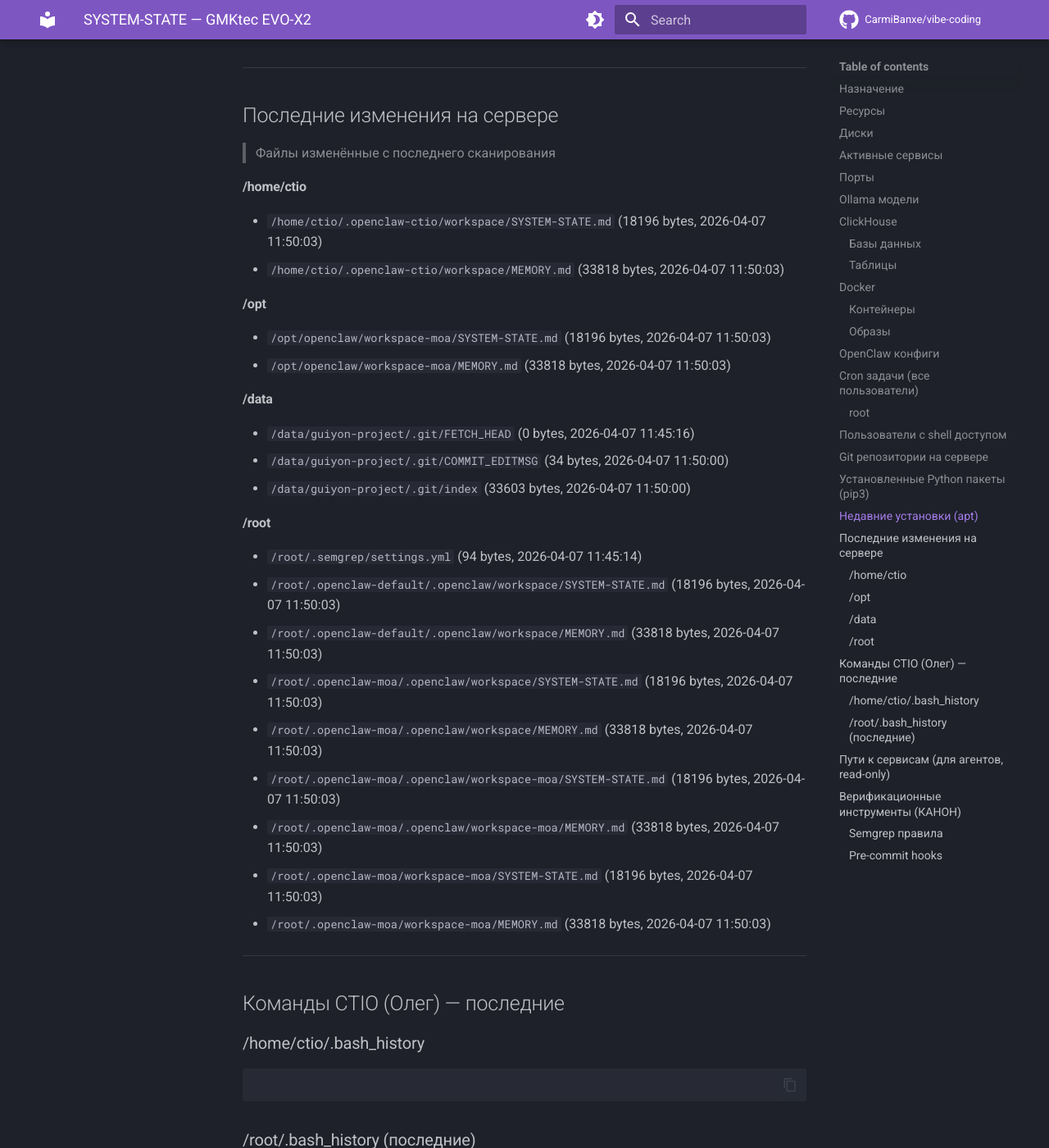
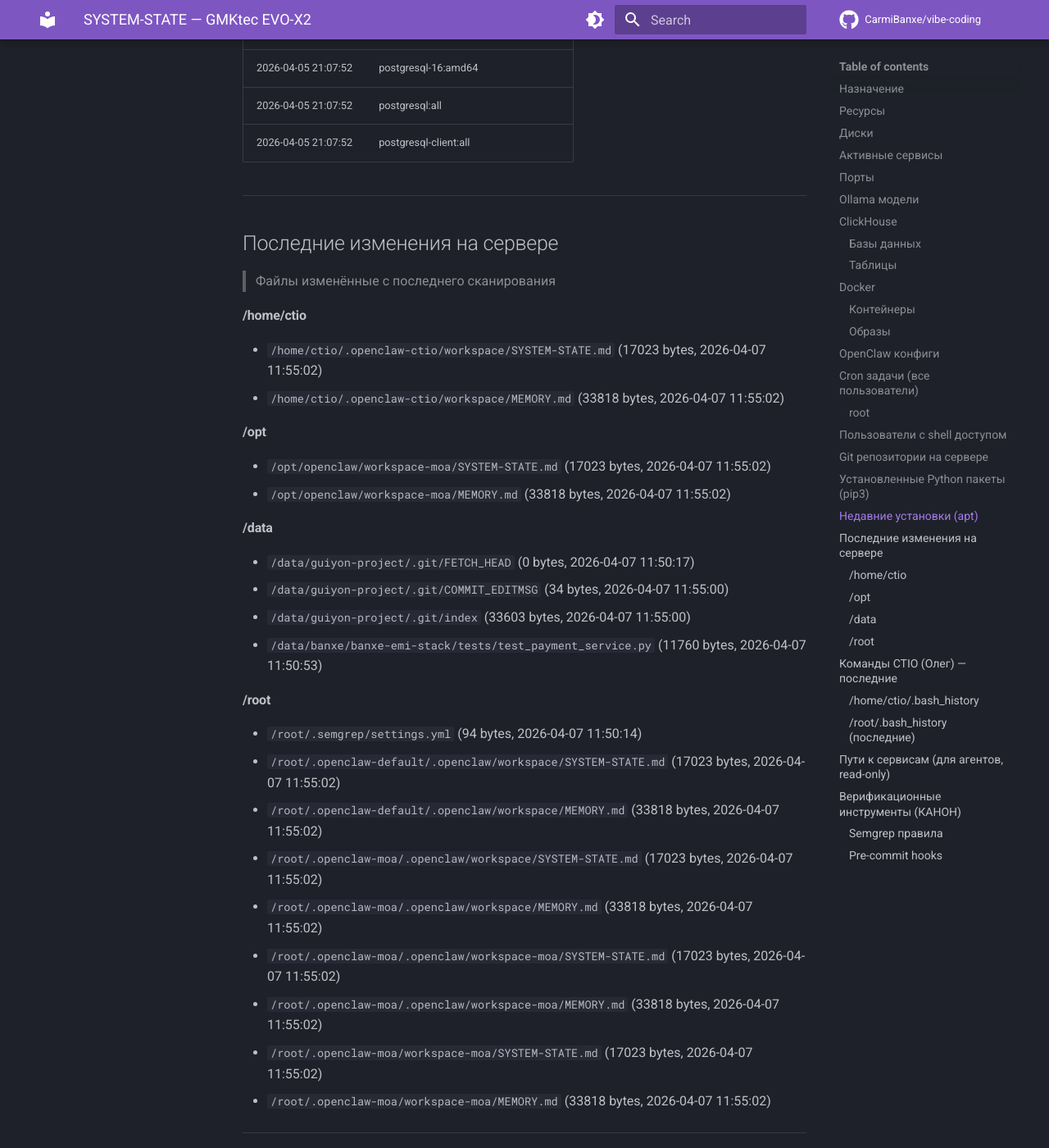
Before and after one commit to CarmiBanxe/vibe-coding, an MkDocs documentation site: the page built from docs/SYSTEM-STATE.md, in a window 1280 px wide and 1400 px high, scrolled down 13906 px. Shown: the whole window at 82% size. Built offline with MkDocs 1.6.1 and Material for MkDocs 9.7.7, drawn with Linux system fonts in a browser that asks for light colours; comment, search, counter and statistics services are not loaded; some of the changed text lies outside the part shown.

Commit message:
auto: SYSTEM-STATE v2 update (2026-04-07 11:55 CEST)

```diff
--- a/docs/SYSTEM-STATE.md
+++ b/docs/SYSTEM-STATE.md
@@ -1,6 +1,6 @@
 # SYSTEM-STATE — GMKtec EVO-X2
 > Автоматически обновляется каждые 5 минут
-> Последнее сканирование: 2026-04-07 11:50 CEST
+> Последнее сканирование: 2026-04-07 11:55 CEST
 > Источник: ctio-watcher.sh v2 (cron)
 
 ## Назначение
@@ -187,8 +187,8 @@
 | qwen3-banxe-v2:latest | 17.3 GB | 2026-04-03 |
 | qwen3-banxe:latest | 17.3 GB | 2026-04-02 |
 | qwen3:30b-a3b | 17.3 GB | 2026-04-02 |
+| gurubot/gpt-oss-derestricted:20b | 14.7 GB | 2026-03-26 |
 | huihui_ai/glm-4.7-flash-abliterated:latest | 17.5 GB | 2026-03-26 |
-| gurubot/gpt-oss-derestricted:20b | 14.7 GB | 2026-03-26 |
 
 ## ClickHouse
 ### Базы данных
@@ -197,6 +197,7 @@
 ### Таблицы
 | БД | Таблица | Размер | Строк | Движок |
 |----|---------|--------|-------|--------|
+| banxe | .inner_id.4855fd54-2854-49bc-8674-441e4c4dc5ae | 0.00 B | 0 | SummingMergeTree |
 | banxe | .inner_id.66ba6d73-7cd9-4d64-95fb-98eeaea5c3c3 | 2.57 KiB | 3 | ReplacingMergeTree |
 | banxe | .inner_id.a011adf9-b47b-49d5-97db-8ae354e25db4 | 985.00 B | 3 | SummingMergeTree |
 | banxe | accounts | 0.00 B | 0 | ReplacingMergeTree |
@@ -208,7 +209,9 @@
 | banxe | hitl_decisions | 0.00 B | 0 | MergeTree |
 | banxe | kyc_events | 1.76 KiB | 21 | MergeTree |
 | banxe | mv_daily_stats | 985.00 B | 3 | MaterializedView |
+| banxe | mv_payment_daily_volume | 0.00 B | 0 | MaterializedView |
 | banxe | mv_sar_queue | 2.57 KiB | 3 | MaterializedView |
+| banxe | payment_events | 0.00 B | 0 | MergeTree |
 | banxe | safeguarding_breaches | 0.00 B | 0 | MergeTree |
 | banxe | safeguarding_events | 0.00 B | 0 | MergeTree |
 | banxe | transactions | 1.81 KiB | 13 | MergeTree |
@@ -250,8 +253,8 @@
 | marble-src-marble-frontend:latest | 757MB |
 | marble-src-marble-backend:latest | 255MB |
 | andreysenov/firebase-tools:latest | 1.47GB |
+| <none>:<none> | 646MB |
 | jube.app:latest | 646MB |
-| <none>:<none> | 646MB |
 | mongo:8 | 950MB |
 | postgis/postgis:17-3.5 | 637MB |
 | postgres:17 | 453MB |
@@ -381,28 +384,29 @@
 
 
 #### /home/ctio
-- `/home/ctio/.openclaw-ctio/workspace/SYSTEM-STATE.md` (18196 bytes, 2026-04-07 11:50:03)
-- `/home/ctio/.openclaw-ctio/workspace/MEMORY.md` (33818 bytes, 2026-04-07 11:50:03)
+- `/home/ctio/.openclaw-ctio/workspace/SYSTEM-STATE.md` (17023 bytes, 2026-04-07 11:55:02)
+- `/home/ctio/.openclaw-ctio/workspace/MEMORY.md` (33818 bytes, 2026-04-07 11:55:02)
 
 #### /opt
-- `/opt/openclaw/workspace-moa/SYSTEM-STATE.md` (18196 bytes, 2026-04-07 11:50:03)
-- `/opt/openclaw/workspace-moa/MEMORY.md` (33818 bytes, 2026-04-07 11:50:03)
+- `/opt/openclaw/workspace-moa/SYSTEM-STATE.md` (17023 bytes, 2026-04-07 11:55:02)
+- `/opt/openclaw/workspace-moa/MEMORY.md` (33818 bytes, 2026-04-07 11:55:02)
 
 #### /data
-- `/data/guiyon-project/.git/FETCH_HEAD` (0 bytes, 2026-04-07 11:45:16)
-- `/data/guiyon-project/.git/COMMIT_EDITMSG` (34 bytes, 2026-04-07 11:50:00)
-- `/data/guiyon-project/.git/index` (33603 bytes, 2026-04-07 11:50:00)
+- `/data/guiyon-project/.git/FETCH_HEAD` (0 bytes, 2026-04-07 11:50:17)
+- `/data/guiyon-project/.git/COMMIT_EDITMSG` (34 bytes, 2026-04-07 11:55:00)
+- `/data/guiyon-project/.git/index` (33603 bytes, 2026-04-07 11:55:00)
+- `/data/banxe/banxe-emi-stack/tests/test_payment_service.py` (11760 bytes, 2026-04-07 11:50:53)
 
 #### /root
-- `/root/.semgrep/settings.yml` (94 bytes, 2026-04-07 11:45:14)
-- `/root/.openclaw-default/.openclaw/workspace/SYSTEM-STATE.md` (18196 bytes, 2026-04-07 11:50:03)
-- `/root/.openclaw-default/.openclaw/workspace/MEMORY.md` (33818 bytes, 2026-04-07 11:50:03)
-- `/root/.openclaw-moa/.openclaw/workspace/SYSTEM-STATE.md` (18196 bytes, 2026-04-07 11:50:03)
-- `/root/.openclaw-moa/.openclaw/workspace/MEMORY.md` (33818 bytes, 2026-04-07 11:50:03)
-- `/root/.openclaw-moa/.openclaw/workspace-moa/SYSTEM-STATE.md` (18196 bytes, 2026-04-07 11:50:03)
-- `/root/.openclaw-moa/.openclaw/workspace-moa/MEMORY.md` (33818 bytes, 2026-04-07 11:50:03)
-- `/root/.openclaw-moa/workspace-moa/SYSTEM-STATE.md` (18196 bytes, 2026-04-07 11:50:03)
-- `/root/.openclaw-moa/workspace-moa/MEMORY.md` (33818 bytes, 2026-04-07 11:50:03)
+- `/root/.semgrep/settings.yml` (94 bytes, 2026-04-07 11:50:14)
+- `/root/.openclaw-default/.openclaw/workspace/SYSTEM-STATE.md` (17023 bytes, 2026-04-07 11:55:02)
+- `/root/.openclaw-default/.openclaw/workspace/MEMORY.md` (33818 bytes, 2026-04-07 11:55:02)
+- `/root/.openclaw-moa/.openclaw/workspace/SYSTEM-STATE.md` (17023 bytes, 2026-04-07 11:55:02)
+- `/root/.openclaw-moa/.openclaw/workspace/MEMORY.md` (33818 bytes, 2026-04-07 11:55:02)
+- `/root/.openclaw-moa/.openclaw/workspace-moa/SYSTEM-STATE.md` (17023 bytes, 2026-04-07 11:55:02)
+- `/root/.openclaw-moa/.openclaw/workspace-moa/MEMORY.md` (33818 bytes, 2026-04-07 11:55:02)
+- `/root/.openclaw-moa/workspace-moa/SYSTEM-STATE.md` (17023 bytes, 2026-04-07 11:55:02)
+- `/root/.openclaw-moa/workspace-moa/MEMORY.md` (33818 bytes, 2026-04-07 11:55:02)
 
 ---
 
```
Also changed, not shown: other parts of docs/SYSTEM-STATE.md (+5 -5 lines).
